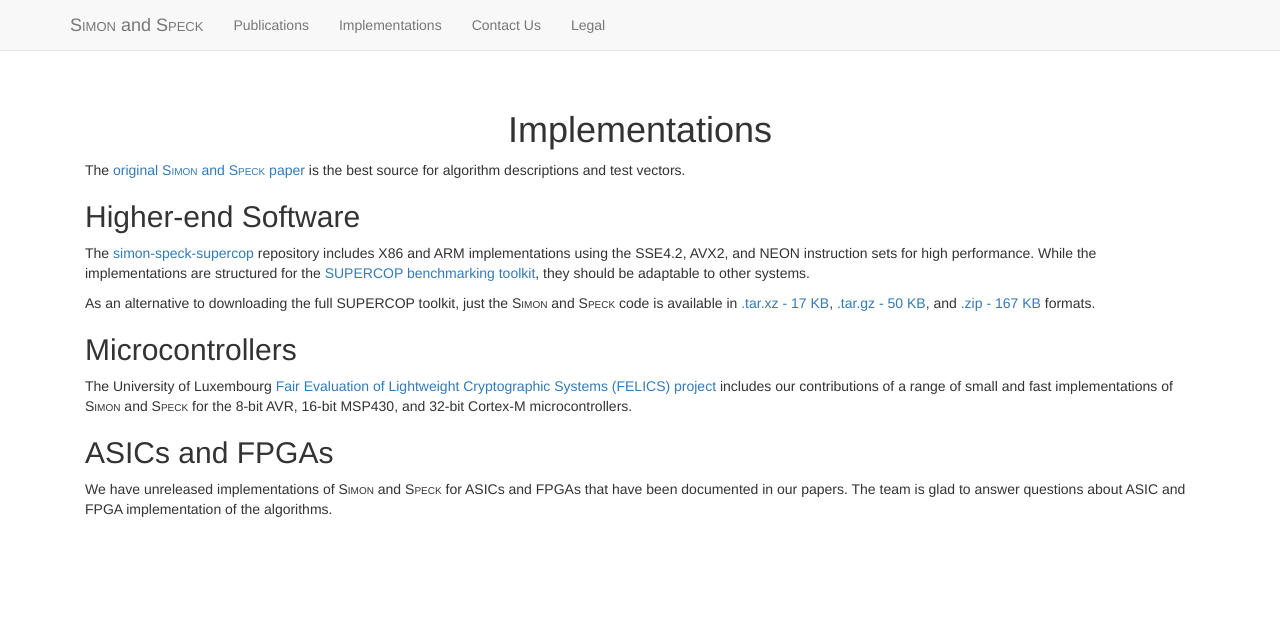
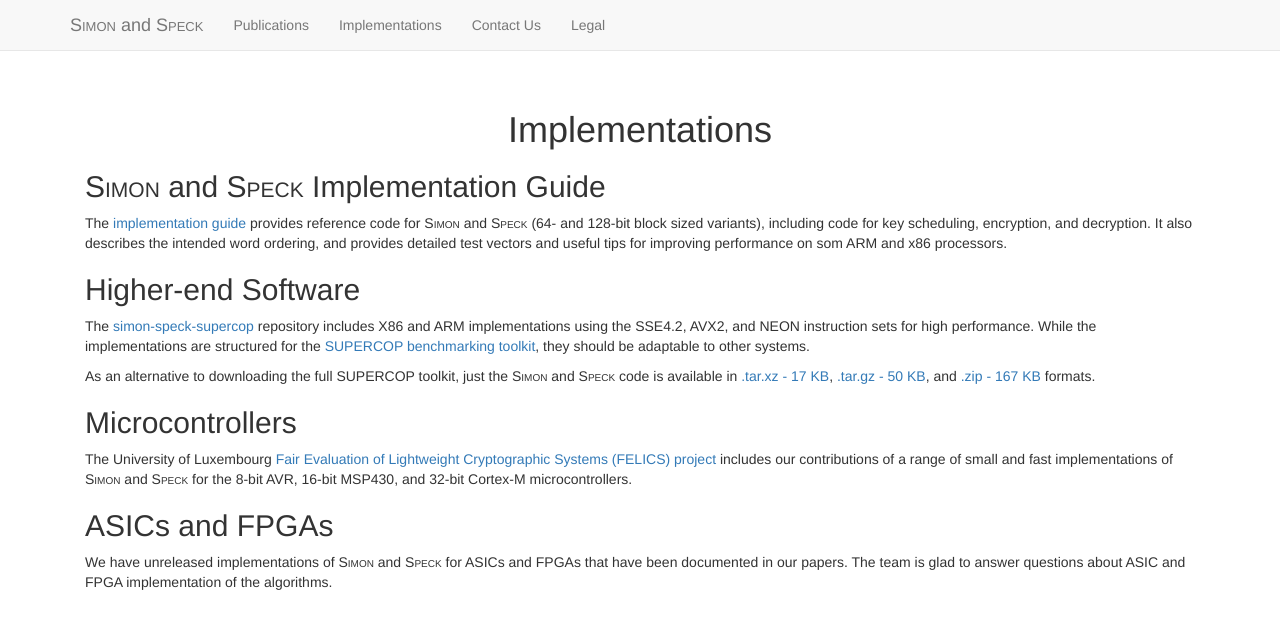
Before and after one commit to nsacyber/simon-speck, a Jekyll site: the page built from implementations/index.html, in a window 1280 px wide. Shown: the top 629 px of the page. Built offline with Jekyll 4.4.1, drawn with Linux system fonts in a browser that asks for light colours; nearby versions of some CDN libraries.

Commit message:
Added implementation guide, removed link for original paper in implementations section

```diff
--- a/implementations/index.html
+++ b/implementations/index.html
@@ -6,8 +6,8 @@ title: Implementations
 
   <h1>{{ page.title }}</h1>
 
-  <p>The <a href="https://eprint.iacr.org/2013/404.pdf">original {{ site.simon_speck }}
-  paper</a> is the best source for algorithm descriptions and test vectors.</p>
+  <h2>{{ site.simon_speck }} Implementation Guide</h2>
+  <p>The <a href="./ImplementationGuide.pdf">implementation guide</a> provides reference code for {{ site.simon_speck }} (64- and 128-bit block sized variants), including code for key scheduling, encryption, and decryption. It also describes the intended word ordering, and provides detailed test vectors and useful tips for improving performance on som ARM and x86 processors.</p>
 
   <h2>Higher-end Software</h2>
 
```
Also changed, not shown: 1 other file.
